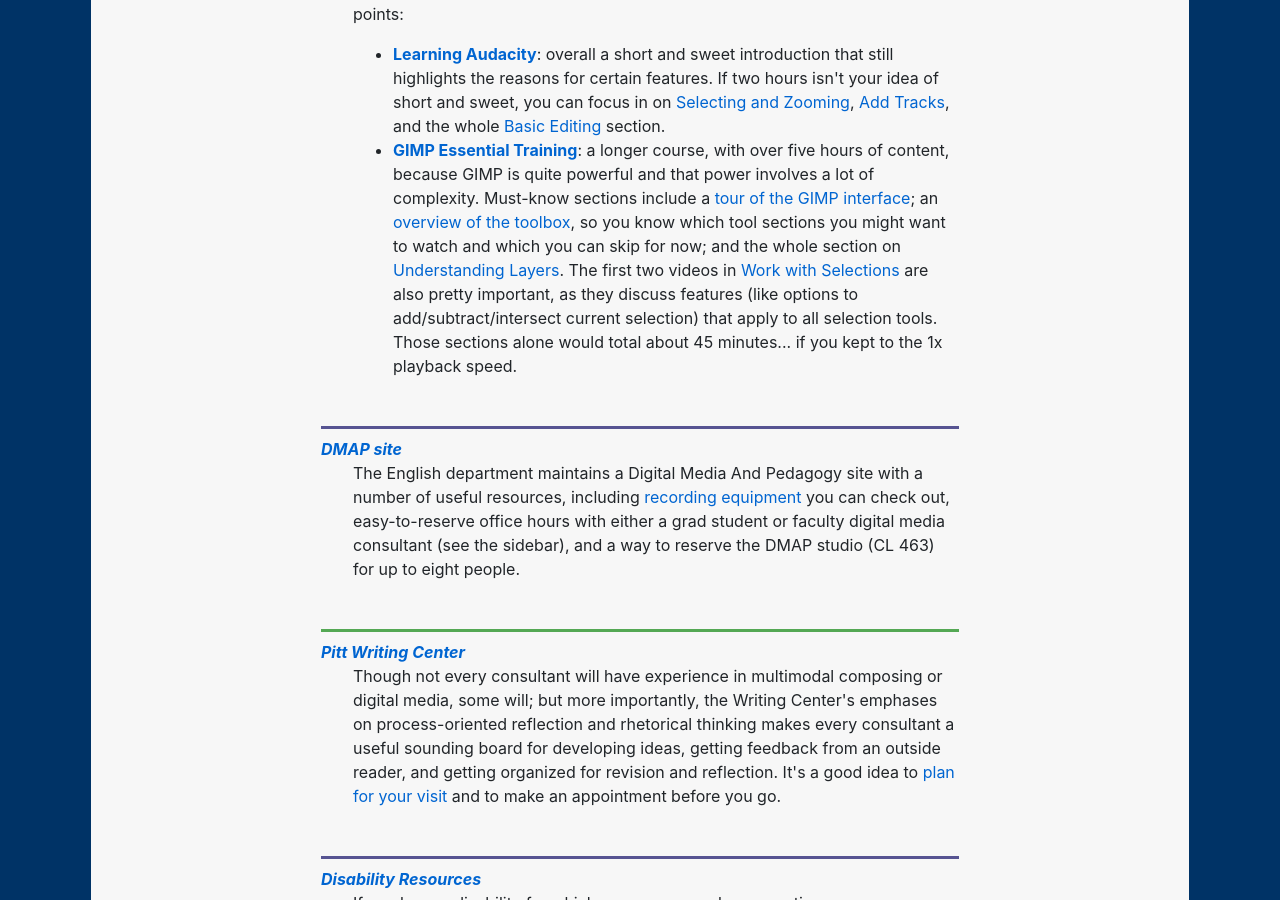
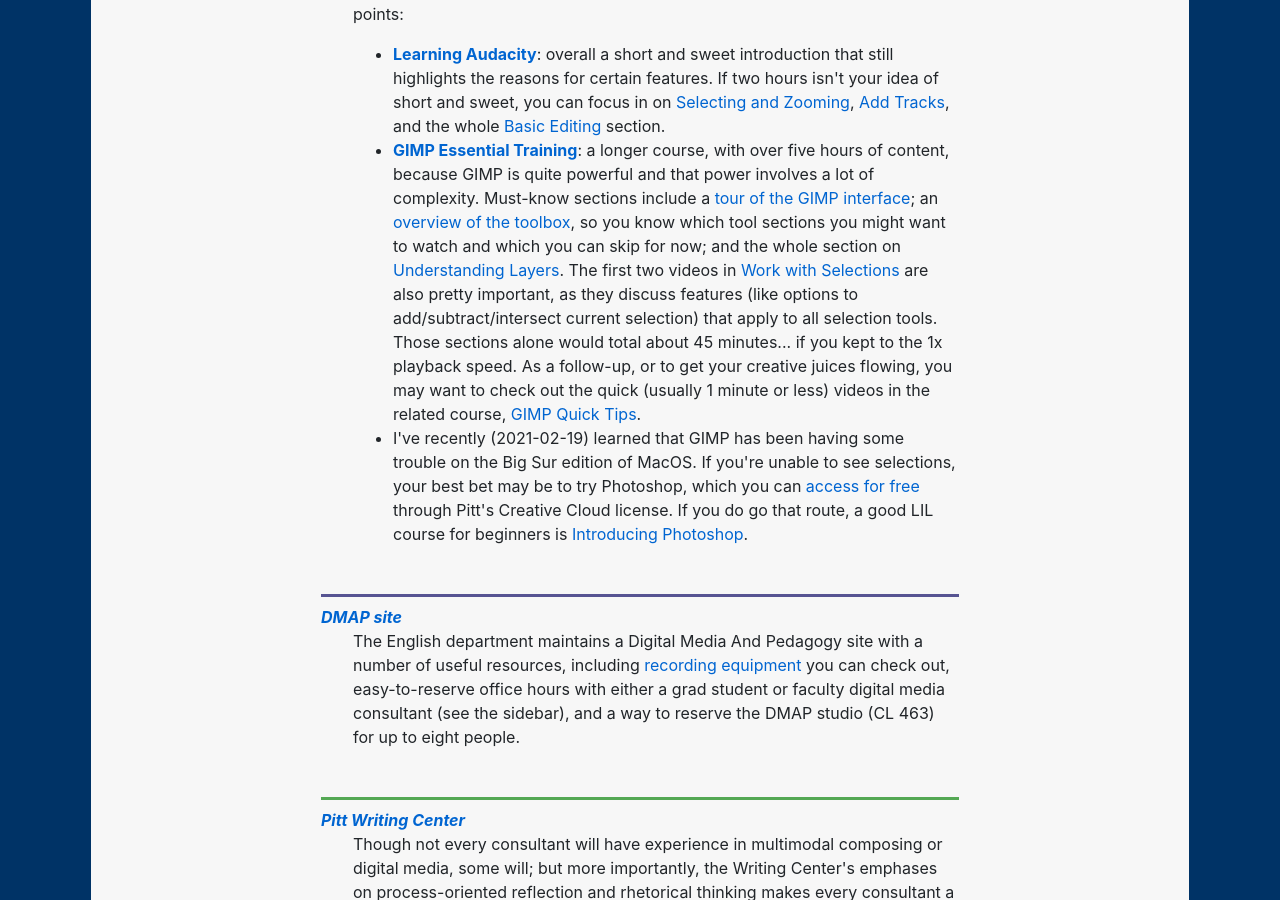
Before and after one commit to benmiller314/cdm2021spring, a Jekyll site: the page built from resources.md, in a window 1280 px wide and 900 px high, scrolled down 1186 px. Built offline with Jekyll 4.4.1, drawn with Linux system fonts in a browser that asks for light colours.

Commit message:
add more linked-in learning links
for Photoshop & extra GIMP tips

```diff
--- a/resources.md
+++ b/resources.md
@@ -34,7 +34,8 @@
 <p>I particularly recommend the following starting points:
 <ul>
   <li id="lil-audacity"><strong><a href="https://www.linkedin.com/learning/learning-audacity-2/jump-into-the-world-of-audio-editing">Learning Audacity</a></strong>: overall a short and sweet introduction that still highlights the reasons for certain features. If two hours isn't your idea of short and sweet, you can focus in on <a href="https://www.linkedin.com/learning/learning-audacity-2/selecting-and-zooming">Selecting and Zooming</a>, <a href="https://www.linkedin.com/learning/learning-audacity-2/add-tracks">Add Tracks</a>, and the whole <a href="https://www.linkedin.com/learning/learning-audacity-2/make-selections">Basic Editing</a> section.</li>
-  <li id="lil-gimp"><strong><a href="https://www.linkedin.com/learning/gimp-essential-training-4/edit-your-images-for-free-with-gimp">GIMP Essential Training</a></strong>: a longer course, with over five hours of content, because GIMP is quite powerful and that power involves a lot of complexity. Must-know sections include a <a href="https://www.linkedin.com/learning/gimp-essential-training-4/tour-the-gimp-interface">tour of the GIMP interface</a>; an <a href="https://www.linkedin.com/learning/gimp-essential-training-4/explore-gimp-tools">overview of the toolbox</a>, so you know which tool sections you might want to watch and which you can skip for now; and the whole section on <a href="https://www.linkedin.com/learning/gimp-essential-training-4/understanding-layers">Understanding Layers</a>. The first two videos in <a href="https://www.linkedin.com/learning/gimp-essential-training-4/rectangle-select-tool">Work with Selections</a> are also pretty important, as they discuss features (like options to add/subtract/intersect current selection) that apply to all selection tools. Those sections alone would total about 45 minutes... if you kept to the 1x playback speed.</li>
+  <li id="lil-gimp"><strong><a href="https://www.linkedin.com/learning/gimp-essential-training-4/edit-your-images-for-free-with-gimp">GIMP Essential Training</a></strong>: a longer course, with over five hours of content, because GIMP is quite powerful and that power involves a lot of complexity. Must-know sections include a <a href="https://www.linkedin.com/learning/gimp-essential-training-4/tour-the-gimp-interface">tour of the GIMP interface</a>; an <a href="https://www.linkedin.com/learning/gimp-essential-training-4/explore-gimp-tools">overview of the toolbox</a>, so you know which tool sections you might want to watch and which you can skip for now; and the whole section on <a href="https://www.linkedin.com/learning/gimp-essential-training-4/understanding-layers">Understanding Layers</a>. The first two videos in <a href="https://www.linkedin.com/learning/gimp-essential-training-4/rectangle-select-tool">Work with Selections</a> are also pretty important, as they discuss features (like options to add/subtract/intersect current selection) that apply to all selection tools. Those sections alone would total about 45 minutes... if you kept to the 1x playback speed. As a follow-up, or to get your creative juices flowing, you may want to check out the quick (usually 1 minute or less) videos in the related course, <a href="https://www.linkedin.com/learning/gimp-quick-tips?u=2252458">GIMP Quick Tips</a>.</li>
+  <li>I've recently (2021-02-19) learned that GIMP has been having some trouble on the Big Sur edition of MacOS. If you're unable to see selections, your best bet may be to try Photoshop, which you can <a href="https://www.technology.pitt.edu/software/adobe-creative-cloud-students">access for free</a> through Pitt's Creative Cloud license. If you do go that route, a good LIL course for beginners is <a href="https://www.linkedin.com/learning/introducing-photoshop/welcome-to-the-home-screen?u=2252458">Introducing Photoshop</a>.</li>
 </ul>
 </p>
 </dd>
```
